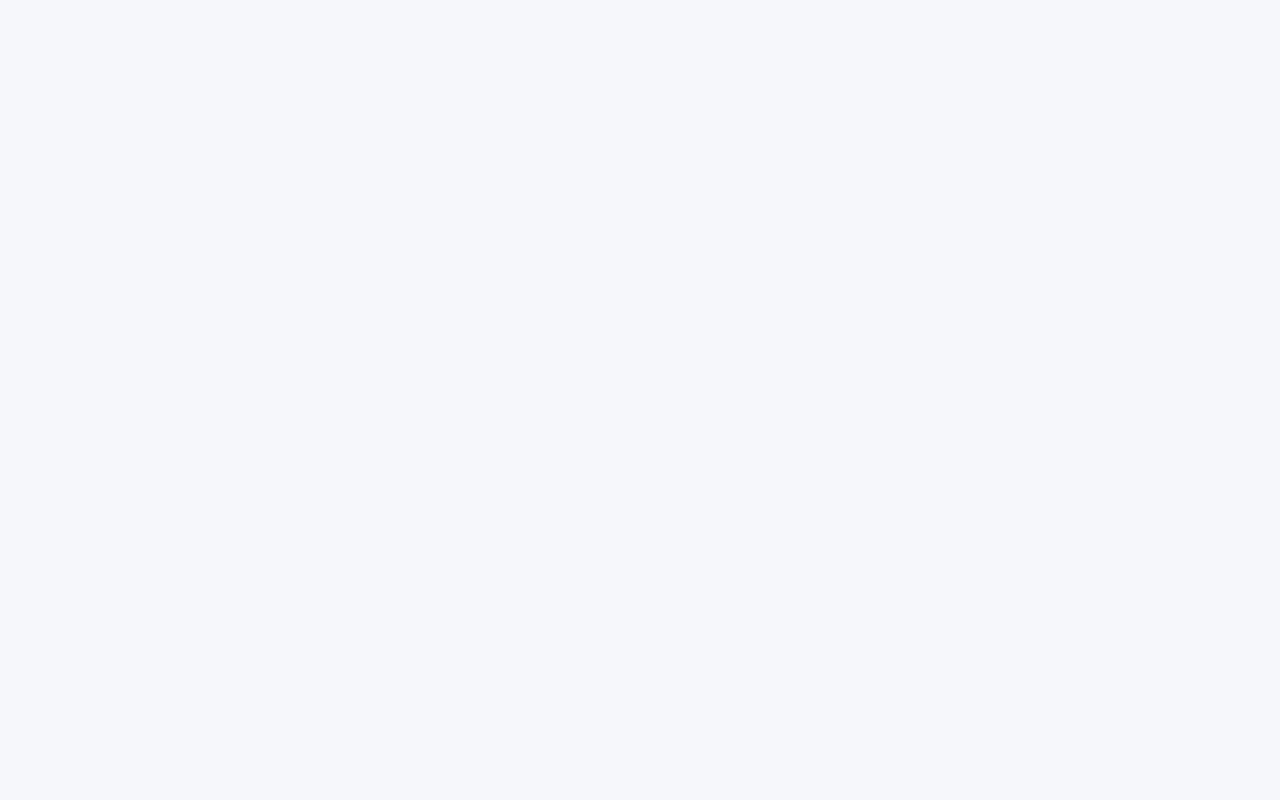
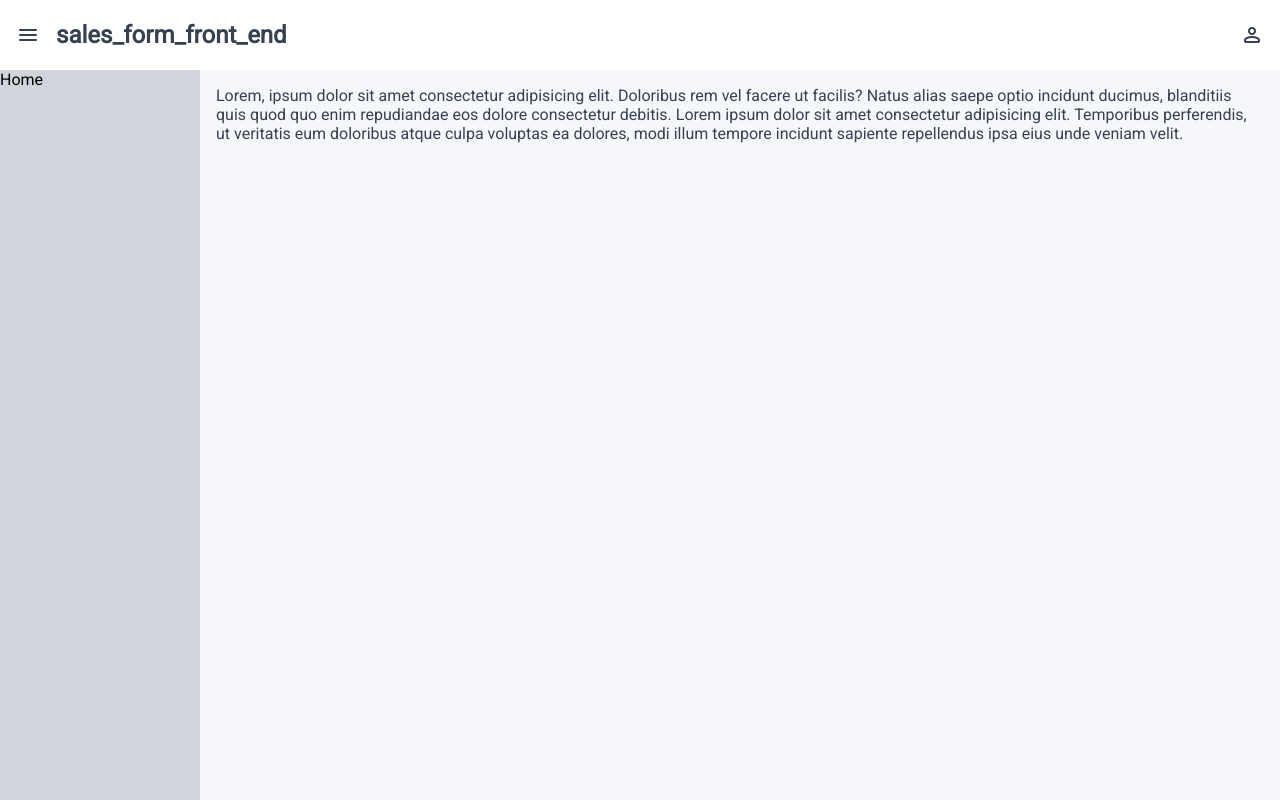
Before and after one commit to e-leite/sales_form_front_end_angular, an Angular app: page / in a window 1280 px wide. Built offline with nearby package versions, Linux system fonts and the light colour scheme.

Commit message:
feat: create main application layout.

```diff
--- a/src/app/app.html
+++ b/src/app/app.html
@@ -1 +1,18 @@
-<router-outlet />
+<header class="header">
+    <div class="title-wrapper">
+        <span class="material-symbols-rounded">menu</span>
+        <h2>{{ title() }}</h2>
+    </div>
+    <span class="material-symbols-rounded">person</span>
+</header>
+<main class="main-container">
+    <aside class="sidebar">
+        <ul>
+            <li>Home</li>
+        </ul>
+    </aside>
+    <div class="page-container">
+        <span>Lorem, ipsum dolor sit amet consectetur adipisicing elit. Doloribus rem vel facere ut facilis? Natus alias saepe optio incidunt ducimus, blanditiis quis quod quo enim repudiandae eos dolore consectetur debitis. Lorem ipsum dolor sit amet consectetur adipisicing elit. Temporibus perferendis, ut veritatis eum doloribus atque culpa voluptas ea dolores, modi illum tempore incidunt sapiente repellendus ipsa eius unde veniam velit.</span>
+        <router-outlet />
+    </div>
+</main>
--- a/src/app/app.scss
+++ b/src/app/app.scss
@@ -0,0 +1,40 @@
+.header {
+    display: flex;
+    align-items: center;
+    justify-content: space-between;
+    background-color: #fff;
+    height: 70px;
+    padding: 0 16px;
+}
+
+.header h2, span {
+    color: var(--gray-darkest);
+}
+
+.header .title-wrapper {
+    display: flex;
+    align-items: center;
+    gap: 16px;
+
+}
+
+.main-container {
+    position: relative;
+    width: 100%;
+    height: calc(100vh - 70px);
+}
+
+.sidebar {
+    position: absolute;
+    top: 0;
+    left: 0;
+    height: calc(100vh - 70px);
+    width: 200px;
+    background-color: var(--gray-medium);
+}
+
+.page-container {
+    margin-left: 200px;
+    padding: 16px;
+    height: 100%;
+}
```
